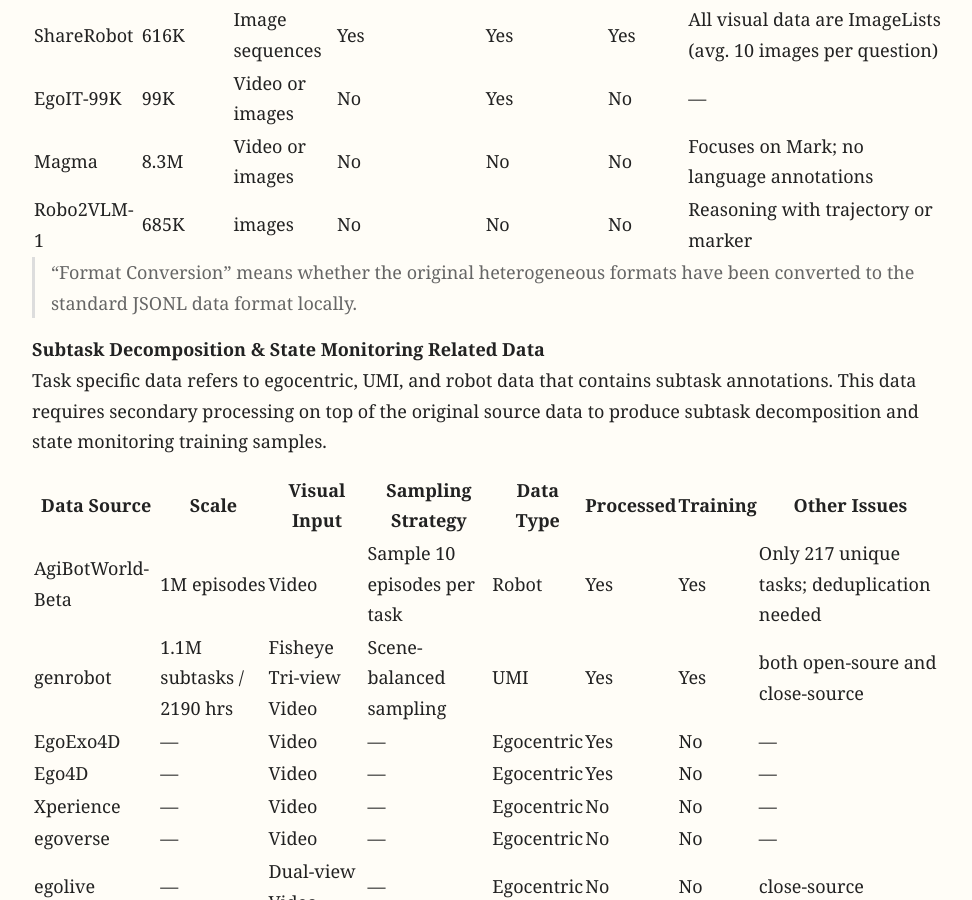
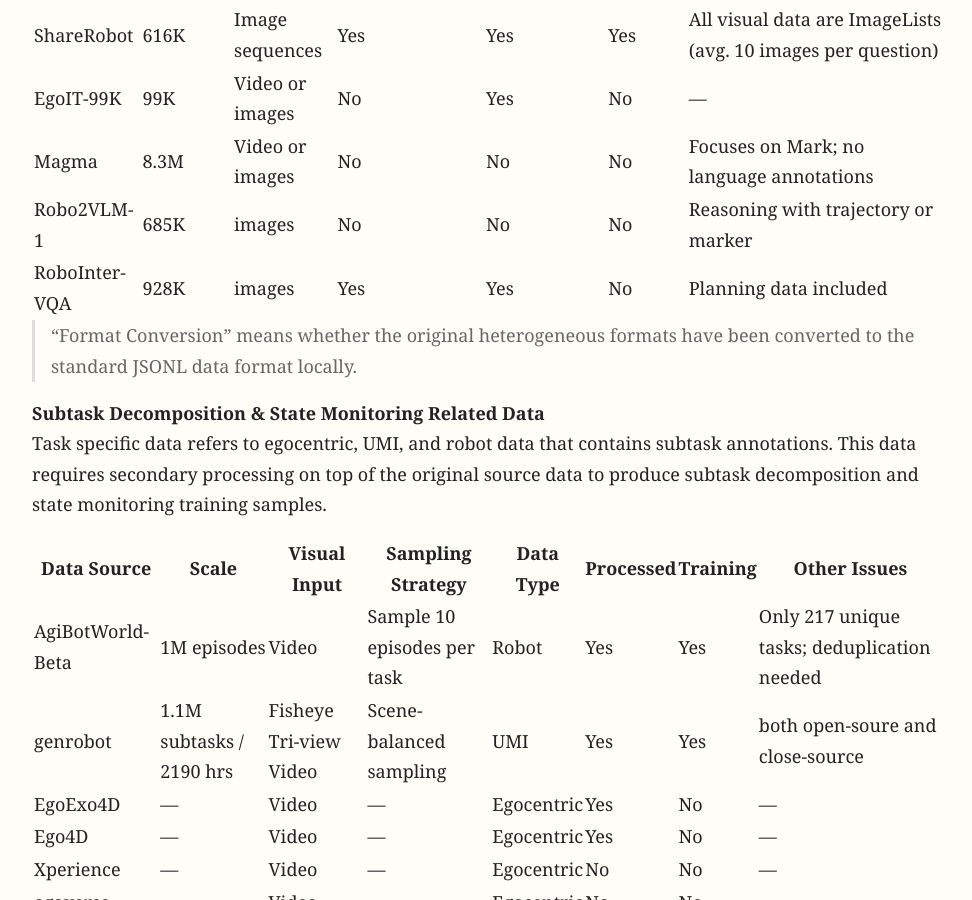
Before and after one commit to fire337/fire337.github.io, a Jekyll site: the page built from _posts/2026-07-30-highlevel-vlm.md, in a window 1280 px wide and 900 px high, scrolled down 1464 px. Shown: the whole window, without its empty margins (152-1124 px from the left). Built offline with Jekyll 4.4.1, drawn with Linux system fonts in a browser that asks for light colours.

Commit message:
Update 2026-07-30-highlevel-vlm.md

```diff
--- a/_posts/2026-07-30-highlevel-vlm.md
+++ b/_posts/2026-07-30-highlevel-vlm.md
@@ -40,6 +40,8 @@ Embodied Reasoning VQA is designed to improve embodied reasoning abilities, cove
 | EgoIT-99K | 99K | Video or images | No | Yes | No | — |
 | Magma | 8.3M | Video or images | No | No | No | Focuses on Mark; no language annotations |
 | Robo2VLM-1 | 685K | images | No | No | No | Reasoning with trajectory or marker |
+| RoboInter-VQA | 928K | images | Yes | Yes | No | Planning data included |
+
 
 
 > "Format Conversion" means whether the original heterogeneous formats have been converted to the standard JSONL data format locally.
```
